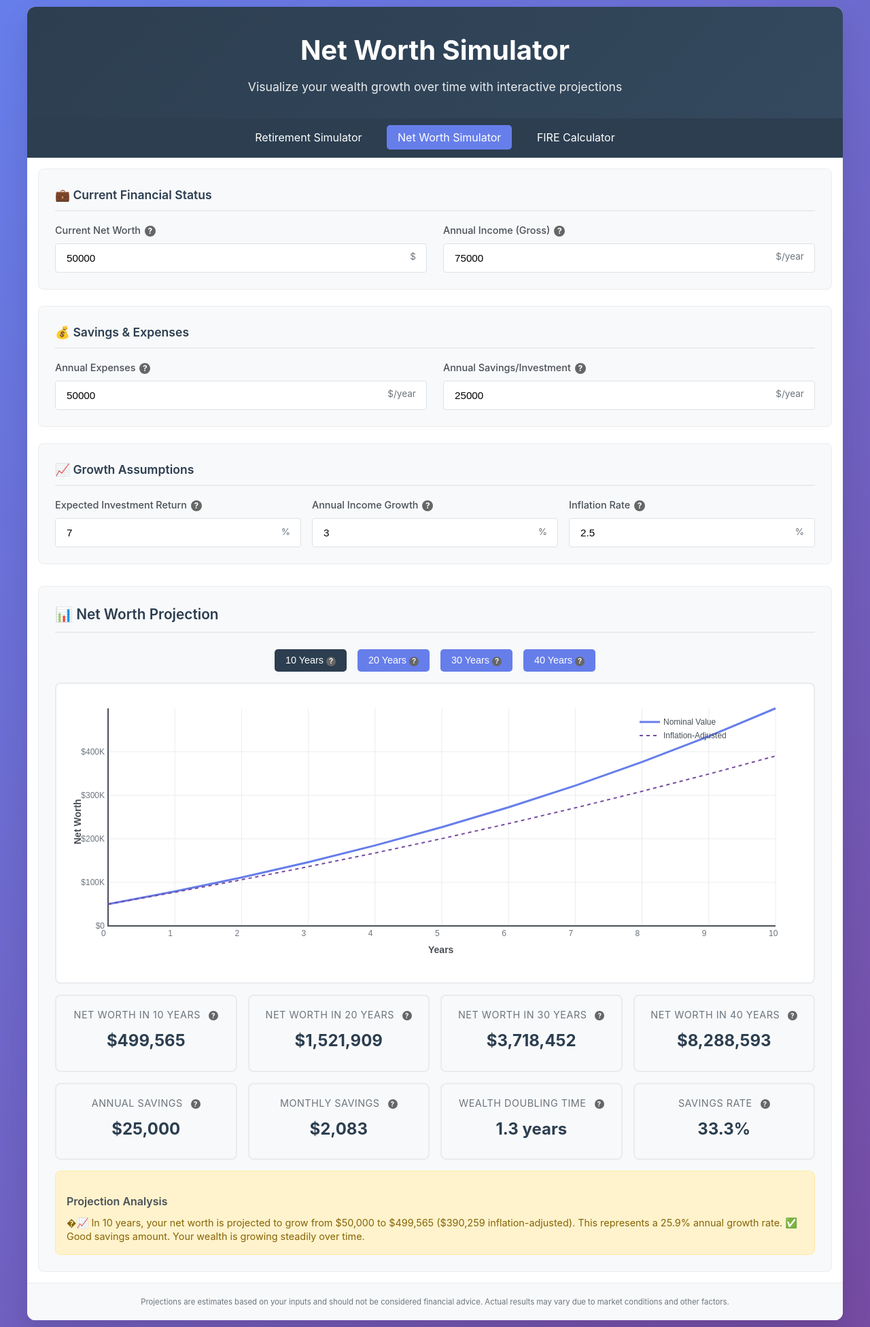
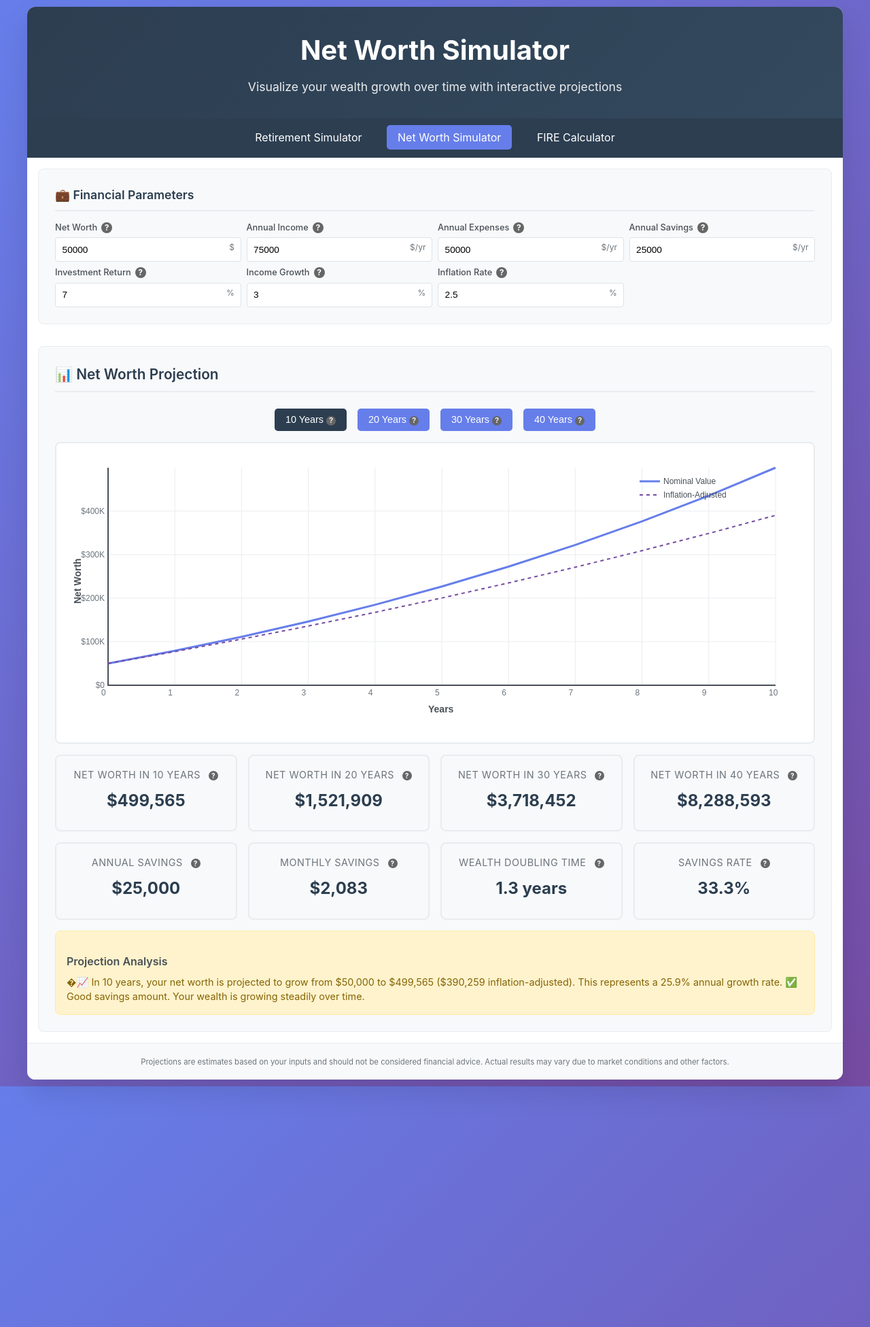
Before and after one commit to eignerchris/eignerchris.github.io, a Jekyll site: the page net-worth-simulator.html, which Jekyll copies as it is, in a window 1280 px wide. Shown: the whole page at 68% size. Built offline with Jekyll 4.4.1, drawn with Linux system fonts in a browser that asks for light colours.

Commit message:
new layout for net worth simulator

```diff
--- a/net-worth-simulator.html
+++ b/net-worth-simulator.html
@@ -99,6 +99,54 @@
             text-transform: uppercase;
             letter-spacing: 0.5px;
         }
+
+        /* Compact inputs for single row layout */
+        .compact-single-row .compact-input-group {
+            min-width: 120px;
+        }
+
+        .compact-single-row .compact-input-group input {
+            font-size: 0.85rem;
+            padding: 0.6rem 2.8rem 0.6rem 0.6rem;
+        }
+
+        .compact-single-row .compact-input-group label {
+            font-size: 0.8rem;
+            line-height: 1.2;
+            margin-bottom: 0.4rem;
+        }
+
+        .compact-single-row .compact-input-group .unit {
+            font-size: 0.75rem;
+            right: 0.6rem;
+        }
+
+        /* Seven column layout for all inputs */
+        .input-row.seven-columns {
+            grid-template-columns: repeat(7, 1fr);
+            gap: 0.75rem;
+        }
+
+        @media (max-width: 1400px) {
+            .input-row.seven-columns {
+                grid-template-columns: repeat(4, 1fr);
+                gap: 0.5rem;
+            }
+        }
+
+        @media (max-width: 1000px) {
+            .input-row.seven-columns {
+                grid-template-columns: repeat(2, 1fr);
+                gap: 0.75rem;
+            }
+        }
+
+        @media (max-width: 600px) {
+            .input-row.seven-columns {
+                grid-template-columns: 1fr;
+                gap: 1rem;
+            }
+        }
     </style>
 </head>
 <body>
@@ -116,54 +164,38 @@
 
         <div class="simulator-layout">
             <div class="simulator-inputs">
-                <!-- Current Financial Status Group -->
-                <div class="input-section-group">
-                    <h3>💼 Current Financial Status</h3>
+                <!-- All Financial Inputs -->
+                <div class="input-section-group compact-single-row">
+                    <h3>💼 Financial Parameters</h3>
 
-                    <div class="input-row two-columns">
+                    <div class="input-row seven-columns">
                         <div class="compact-input-group">
-                            <label for="current-net-worth">Current Net Worth</label>
+                            <label for="current-net-worth">Net Worth</label>
                             <input type="number" id="current-net-worth" value="50000" step="1000">
                             <span class="unit">$</span>
                         </div>
                         <div class="compact-input-group">
-                            <label for="annual-income">Annual Income (Gross)</label>
+                            <label for="annual-income">Annual Income</label>
                             <input type="number" id="annual-income" value="75000" step="1000">
-                            <span class="unit">$/year</span>
+                            <span class="unit">$/yr</span>
                         </div>
-                    </div>
-                </div>
-
-                <!-- Savings & Expenses Group -->
-                <div class="input-section-group">
-                    <h3>💰 Savings & Expenses</h3>
-
-                    <div class="input-row two-columns">
                         <div class="compact-input-group">
                             <label for="annual-expenses">Annual Expenses</label>
                             <input type="number" id="annual-expenses" value="50000" step="1000">
-                            <span class="unit">$/year</span>
+                            <span class="unit">$/yr</span>
                         </div>
                         <div class="compact-input-group">
-                            <label for="annual-savings">Annual Savings/Investment</label>
+                            <label for="annual-savings">Annual Savings</label>
                             <input type="number" id="annual-savings" value="25000" step="1000">
-                            <span class="unit">$/year</span>
+                            <span class="unit">$/yr</span>
                         </div>
-                    </div>
-                </div>
-
-                <!-- Growth Assumptions Group -->
-                <div class="input-section-group">
-                    <h3>📈 Growth Assumptions</h3>
-
-                    <div class="input-row three-columns">
                         <div class="compact-input-group">
-                            <label for="investment-return">Expected Investment Return</label>
+                            <label for="investment-return">Investment Return</label>
                             <input type="number" id="investment-return" min="0" max="20" value="7" step="0.1">
                             <span class="unit">%</span>
                         </div>
                         <div class="compact-input-group">
-                            <label for="income-growth">Annual Income Growth</label>
+                            <label for="income-growth">Income Growth</label>
                             <input type="number" id="income-growth" min="0" max="10" value="3" step="0.1">
                             <span class="unit">%</span>
                         </div>
```
